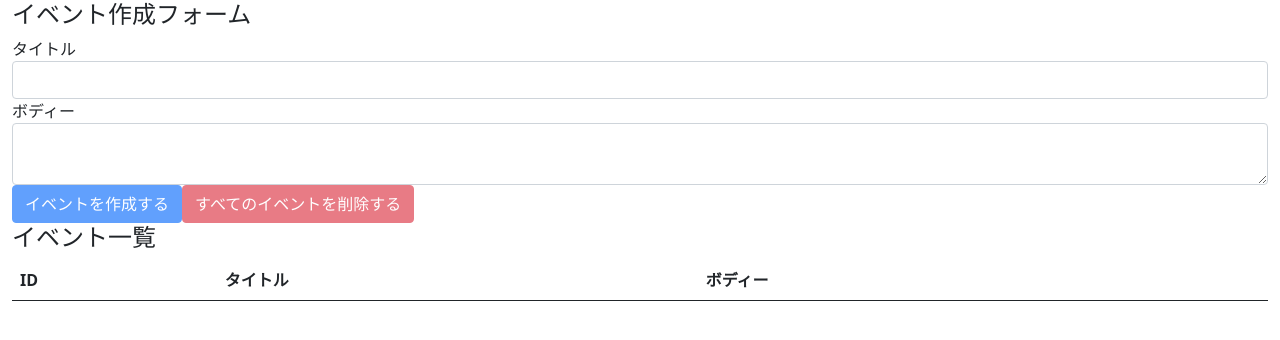
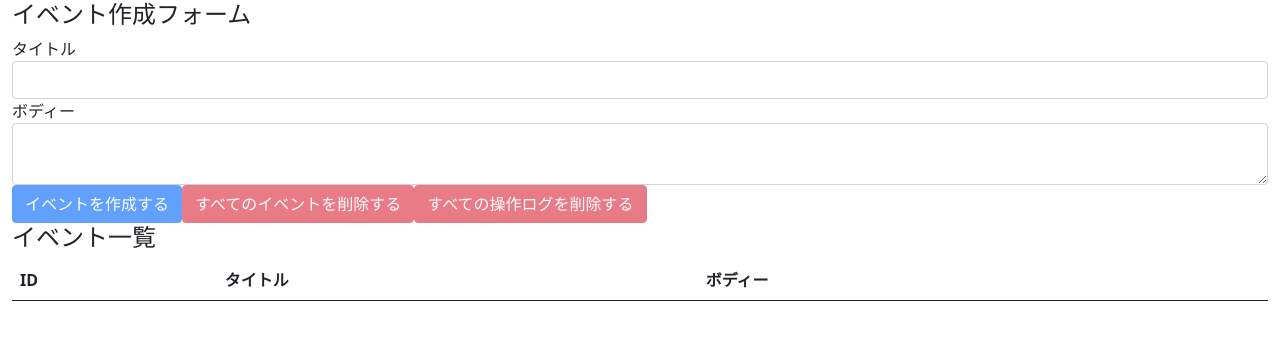
Before and after one commit to inoy/udemy_react-hooks-101, a React (Create React App) app: page / in a window 1280 px wide. Shown: the top 340 px of the page. Built offline with nearby package versions, Linux system fonts and the light colour scheme.

Commit message:
全ての操作ログを削除しよう

```diff
--- a/src/components/EventForm.jsx
+++ b/src/components/EventForm.jsx
@@ -39,6 +39,13 @@
     });
   };
 
+  const deleteAllOperationLogs = (e) => {
+    e.preventDefault();
+    if (!window.confirm('すべての操作ログを本当に削除しても良いですか？'))
+      return;
+    dispatch({ type: DELETE_ALL_OPERATION_LOGS });
+  };
+
   return (
     <>
       <h4>イベント作成フォーム</h4>
@@ -77,6 +84,13 @@
         >
           すべてのイベントを削除する
         </button>
+        <button
+          className='btn btn-danger'
+          onClick={deleteAllOperationLogs}
+          disabled={state.operationLogs.length === 0}
+        >
+          すべての操作ログを削除する
+        </button>
       </form>
     </>
   );
```
